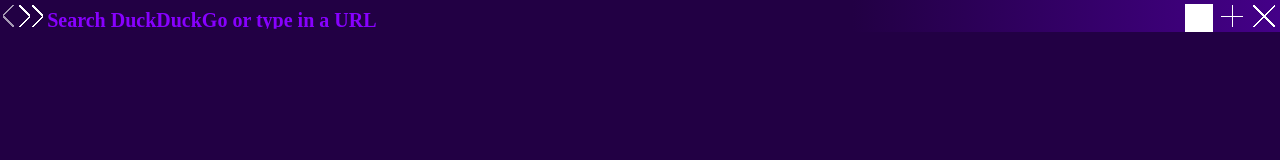
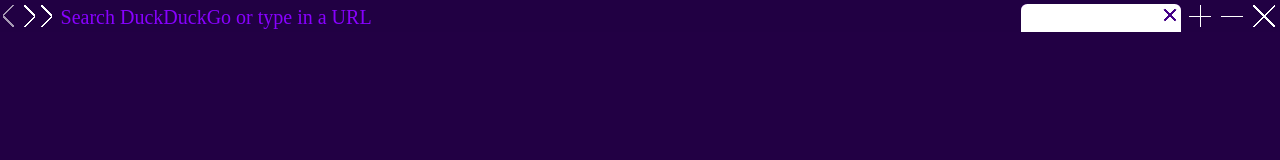
Before and after one commit to FlyOrBoom/wof, a browser extension: page browser.html in a window 1280 px wide. Drawn offline with Linux system fonts and the light colour scheme; a web font is replaced by a local one.

Commit message:
glass ascetic

```diff
--- a/browser.html
+++ b/browser.html
@@ -6,14 +6,16 @@
   --main:#fff;
   --highlight:#80f;
   --halflight:#408;
+  --halflight8:#4088;
   --background:#204;
+  --background8:#2048;
 }
 html,body{
   margin:0;
   width:100vw;
   height:100vh;
   overflow:hidden;
-  font-family:manjari,sans-serif;
+  font-family:quicksand,sans-serif;
   background:var(--background);
   background-image:url(#loading);
   color:var(--main);
@@ -30,37 +32,31 @@ body.blur{
   transition-duration:.1s;
 }
 @font-face {
-	font-family: 'manjari';
-	src: url('fonts/manjari-reg.ttf') format('truetype');
+	font-family: 'quicksand';
+	src: url('fonts/quicksand.ttf') format('truetype');
 	font-weight: normal;
 	font-style: normal;
 }
-@font-face {
-	font-family: 'manjari';
-	src: url('fonts/manjari-bol.ttf') format('truetype');
-	font-weight: bold;
-	font-style: normal;
-}
-#topchrome,#topchrome.fullscreen:hover,#topchrome.fullscreen:focus-within{
+#topchrome{
+  position:absolute;
+  top:0;
   width:100%;
   height:2rem;
   transition-duration:0;
-  margin-top:0;
-  display:flex;
-  background-image:linear-gradient(
-  90deg,
-  var(--background) 33.3%,
-  var(--halflight) 50%,
-  var(--background) 66.7%
-  );
-  background-size:200% 100%;
+  backdrop-filter:blur(1rem);
+  background-color:var(--background8);
 }
-#topchrome.fullscreen{
-  margin-top:-1.8rem;
+#topchrome,#topchrome.fullscreen:hover,#topchrome.fullscreen:focus-within{
 }
+/*#topchrome.fullscreen{*/
+/*  margin-top:-1.8rem;*/
+/*}*/
 #topchrome>*{
   height:inherit;
   width:2rem;
+  display:inline-block;
+  vertical-align:top;
+  flex:none;
 }
   .button.cross{
     background:none;
@@ -79,22 +75,20 @@ body.blur{
     margin-right:-1.2rem;
   }
   #omnibox-wrapper{
-    flex:1 1 0;
-    width:auto;
+    width:calc(50vw - 3.75rem);
+    margin-left:-1rem;
   }
     #omnibox{
       width:100%;
-      padding:1.2rem .25rem;
+      padding:0 .25rem;
       font-size:1.5rem;
       background:none;
       border:none;
       color:inherit;
       height:2rem;
-      margin-left:-1rem;
-      font-family:manjari;
-      font-weight:bold;
+      font-family:quicksand;
+      font-variation-settings: 'wght' 500;
       overflow:hidden;
-      clip-path: inset(0 0 .6rem 0);
     }
       #omnibox:focus{
         min-width:20rem;
@@ -109,46 +103,70 @@ body.blur{
       }
 
   #tab-container{
-    width:auto;
-    max-width:calc(100vw - 30rem);
+    width:calc(50vw - 6rem);
     margin-right:.1rem;
-    margin-left:-1rem;
     overflow-y:hidden;
     overflow-x:scroll;
     white-space:nowrap;
     text-align:right;
     direction:rtl;
+    transform:scale(1,-1);
+    display:inline-flex;
   }
-
-    .tab.button{
-      width:1.75rem;
+    .tab{
+      transform:scale(1,-1);
+      flex:1 0 0;
+      max-width:10rem;
+      min-width:3rem;
       height:1.75rem;
-      margin:.25rem .0875rem;
+      margin:0 .0875rem;
       display:inline-block;
-      border:var(--main) solid .1rem;
-      animation:tabOpen .1s forwards;
-      background-clip:border-box;
+      border-width:.2rem;
+      border-radius:.4rem .4rem 0 0;
+      animation:tabOpen .1s;
+      text-align:left;
+      direction:ltr;
+      font-size:1.25rem;
+      color:var(--background);
+      font-variation-settings: 'wght' 550;
+      backdrop-filter:brightness(5);
+    }
+    .tab::before{
+      display:inline-block;
+      margin-left:.1875rem;
+      width:calc(100% - 1.5rem);
+      transform:translate(0,-.2rem);
+      height:3rem;
+      content:attr(data-domain);
+      overflow:hidden;
+    }
+    .tab::after{
+      display:inline-block;
+      width:1rem;
+      height:1rem;
+      margin:.1875rem;
+      margin-left:-1rem;
+      float:right;
+      background:none;
+      content:'';
+      background-image:linear-gradient(45deg,transparent 46%,var(--halflight) 46%,var(--halflight) 54%,transparent 54%),linear-gradient(315deg,transparent 46%,var(--halflight) 46%,var(--halflight) 54%,transparent 54%);
+      background-size:cover;
+      cursor:pointer;
+      border-radius:.5rem;
     }
       .tab.close{
         animation:tabClose .1s forwards;
       }
-      .tab:hover{
+      .current.tab,.tab:hover{
         background-color:var(--main);
-        right:6rem;
       }
       @keyframes tabOpen{
-        0%{margin-left:-1.5rem}
-        100%{margin-left:.0875rem}
+        0%{margin-left:-1.5rem;opacity:0}
+        100%{margin-left:.0875rem;opacity:.5}
       }
       @keyframes tabClose{
-        0%{margin-left:.0875rem}
-        100%{margin-left:-1.5rem}
-      }
-      .current.tab{
-        background-color:var(--main);
-      }
-      .current.tab:hover{
-        background-image:linear-gradient(45deg,transparent 46%,var(--halflight) 46%,var(--halflight) 54%,transparent 54%),linear-gradient(135deg,transparent 46%,var(--halflight) 46%,var(--halflight) 54%,transparent 54%);
+        0%{margin-left:.0875rem;opacity:1}
+        100%{margin-left:-1.5rem;opacity:0}
       }
 
   .button{
@@ -157,7 +175,6 @@ body.blur{
     border:none;
     background-clip:content-box;
     cursor:pointer;
-    flex:none;
   }
   .button:hover{
     opacity:.6;
@@ -168,18 +185,26 @@ body.blur{
   #tab-new{
     background-image:linear-gradient(rgba(0,0,0,0) 48%,var(--main) 48%,var(--main) 52%,rgba(0,0,0,0) 52%),linear-gradient(90deg,rgba(0,0,0,0) 48%,var(--main) 48%,var(--main) 52%,rgba(0,0,0,0) 52%);
   }
+  #mini{
+    background-image:linear-gradient(rgba(0,0,0,0) 48%,var(--main) 48%,var(--main) 52%,rgba(0,0,0,0) 52%);
+  }
+  .right{
+    float:right;
+  }
 #webview-container{
-  margin-top:0;
+  position:absolute;
+  margin-top:2rem;
   height:calc(100vh - 2rem);
   background-image:url(offline/loading.svg);
   background-size:50%;
   background-repeat:no-repeat;
   background-position:50%;
   width:100%;
+  -webkit-box-reflect:above;
 }
-#webview-container.fullscreen{
-  height:calc(100% - .2rem);
-}
+/*#webview-container.fullscreen{*/
+/*  height:calc(50vh - .2rem);*/
+/*}*/
 webview{
   width:100%;
   height:100%;
@@ -203,9 +228,16 @@ webview{
 #snackbar:focus{
   bottom:0;
 }
+#webview-blur{
+  position:fixed;
+  width:100vw;
+  height:4rem;
+  top:2rem;
+}
     </style>
   </head>
   <body>
+    <div id='webview-container'></div>
     <div id='topchrome' class='fullscreen'>
       <div class='button cross chevron' id='nav-back'></div>
       <div class='button cross chevron' id='nav-forward'></div>
@@ -213,11 +245,11 @@ webview{
       <form id='omnibox-wrapper'>
         <input id='omnibox' placeholder='Search DuckDuckGo or type in a URL' spellcheck='false'>
       </form>
-      <div id='tab-container'></div>
-      <div class='button hov-expand' id='tab-new'></div>
-      <div class='button hov-expand cross' id='close'></div>
+      <div class='right button hov-expand cross' id='close'></div>
+      <div class='right button hov-expand' id='mini'></div>
+      <div class='right button hov-expand' id='tab-new'></div>
+      <div class='right' id='tab-container'></div>
     </div>
-    <div id='webview-container'></div>
     <div id='snackbar' tabindex='99'></div>
     <script src='browser.js'></script>
   </body>
--- a/browser.js
+++ b/browser.js
@@ -5,63 +5,65 @@ var doc = document,
     navForward = doc.getElementById("nav-forward"),
     webviewContainer = doc.getElementById('webview-container'),
     webview = [],
+    webviewhold = [],
     tabContainer = doc.getElementById('tab-container'),
     tab = [],
+    tabhold = [], //temp storage for rearranging tabs
     tabNew = doc.getElementById('tab-new'),
     current = 0,
     topchrome = doc.getElementById("topchrome"),
     closeWindow = doc.getElementById('close'),
+    miniWindow = doc.getElementById('mini'),
     snackbar = doc.getElementById('snackbar'),
     tick = {invert:0,fog:0},
+    rem = parseFloat(getComputedStyle(doc.documentElement).fontSize),
     root = doc.documentElement;
 
 
 function setCurrent(k){
   console.log('function setCurrent('+k+')');
   console.log('Set #webview'+k+' as current tab');
-  webview[k].classList='current-webview';
-  tab[k].classList.add('current');
   current=k;
+  webview[current].classList='current-webview';
+  tab[current].classList.add('current');
   omnibox.value=webview[current].src;
   checkHome();
   if(tab.length>1){
     for(let i=0;i<tab.length;i++){
-      if(i!==k){
-        webview[i].classList = '';
+      if(i!==current){
+        webview[i].classList.remove('current-webview');
         tab[i].classList.remove('current');
-        console.log('Deactivated #webview'+i+' and #tab'+i);
       }
     }
   }
 }
 
-function omniUrl(){
-  omnibox.value=webview[current].src;
+function omniUrl(inputSrc){
+  omnibox.value=inputSrc;
   checkHome();
 }
 
-function closeTab(){
-  console.log('function CloseTab('+current+')');
+function closeTab(input){
+  console.log('function CloseTab('+input+')');
   if(webviewContainer.childElementCount>1){
-    tab[current].classList.add('close');
+    tab[input].classList.add('close');
     setTimeout(function(){
-      webview[current].remove();
-      tab[current].remove();
-      tab[current]=false;
-      webview[current]=false;
-      while(!(webview[current])){
-        console.log(current);
-        if(current<1){
-          current+=tab.length;
-        }else{
+      webview[input].remove();
+      webview.splice(input,1);
+      tab[input].remove();
+      tab.splice(input,1);
+      if(!(webview[current])){
         current--;
-        }
       }
       setCurrent(current);
     },100);
   }else{
     window.close();
   }
+}
+
+function matchUrl(url){
+  return url.match(/(?<=:\/\/)(.*)(?=\.)/g)[0].replace(/(www\.)/,'');
 }
 
 function newTab(url){
@@ -73,39 +75,46 @@ function newTab(url){
   webview[j] = doc.createElement('webview');
   // webview[j].setAttribute('partition',('trusted-'+(Math.random()*10)));
   webview[j].setAttribute('partition','trusted');
-  webview[j].id = 'webview'+j;
   webview[j].currentUrl='';
   webview[j].setAttribute('allowtransparency','on');
   webviewContainer.appendChild(webview[j]);
 
   tab[j] = doc.createElement('div');
-  tab[j].id = 'tab'+j;
-  tab[j].classList.add('tab','button');
+  tab[j].classList.add('tab');
   tab[j].tabindex = 10+j;
   tabContainer.insertAdjacentElement('afterbegin',tab[j]);
   setCurrent(j);
-  tab[j].addEventListener('click',function(){
-    if(j===current){
-      closeTab();
+  tab[j].addEventListener('click',function(e){
+    j=tab.indexOf(this);
+    if(e.offsetX+(1.25*rem)>tab[j].scrollWidth&&e.offsetX<tab[j].scrollWidth){
+      closeTab(j);
     }else{
       setCurrent(j);
     }
   });
 
   webview[j].onmousemove = function(e){
-    webview[j].focus();
+    if(!(snackbar.hasFocus())){
+      this.focus();
+    }
   };
   webview[j].addEventListener('loadstart',function(e){
-    // if(j===current&&e.isTopLevel&&(webview[j].currentUrl.match(/(?<=:\/\/)(.*)(?=\.)/g)[0]!==webview[j].src.match(/(?<=:\/\/)(.*)(?=\.)/g)[0])){
-    //   loadwrapper.classList.add('loading');
-    //   console.log(true);
-    // }
-    omniUrl();
+    j=webview.indexOf(this);
+    if(e.isTopLevel){
+      // loadwrapper.classList.add('loading');
+      tab[j].setAttribute('data-domain',matchUrl(e.url));
+      omnibox.focus();
+      if(j===current){
+        omniUrl(e.url);
+      }
+    }
   });
   webview[j].addEventListener('loadstop',function(){
+    j=webview.indexOf(this);
     this.insertCSS({code:'body::before{background-color:#fff}'});
-    omniUrl();
+    omniUrl(webview[current].src);
     this.currentUrl=this.src;
+    tab[j].setAttribute('data-domain',matchUrl(this.src));
   });
   webview[j].addEventListener("permissionrequest", function(e) {
     e.request.allow();
@@ -174,8 +183,13 @@ search.onsubmit = function() {
 };
 window.onmousemove = function (e){
   topchrome.style.backgroundPosition = (100*(window.innerWidth-e.pageX)/window.innerWidth)+'%';
+  if(!(snackbar.hasFocus())){
     omnibox.focus();
+  }
 };
+miniWindow.onclick = function(){
+  chrome.app.window.current().minimize();
+}
 closeWindow.onclick = function(){
   window.close();
 };
@@ -188,7 +202,7 @@ function(e){
       if(e.ctrlKey){
         clearAllHistory();
       }else{
-       closeTab();
+       closeTab(current);
       }
     }else if(e.key==='n'){
       chrome.app.window.create('browser.html', {
@@ -230,6 +244,7 @@ function(e){
 },false);
 
 setInterval(function checkFullscreen(){
+  if(topchrome.classList){
     if(window.screen.width===window.innerWidth&&window.screen.height===window.innerHeight){
       topchrome.classList.add('fullscreen');
       webviewContainer.classList.add('fullscreen');
@@ -237,4 +252,5 @@ setInterval(function checkFullscreen(){
       topchrome.classList.remove('fullscreen');
       webviewContainer.classList.remove('fullscreen');
     }
+  }
 },10);
```
Also changed, not shown: filter.svg (added), manifest.json. Lines whose indentation alone changed are shown as unchanged.
